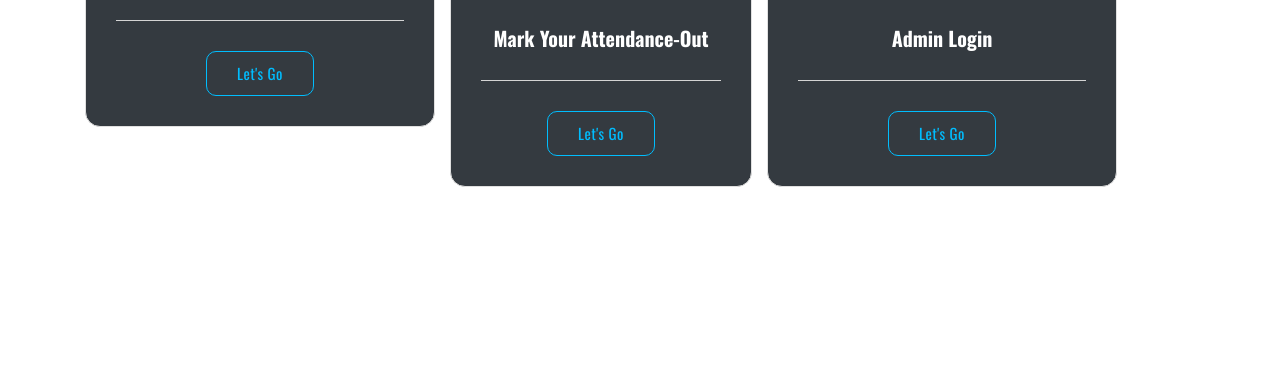
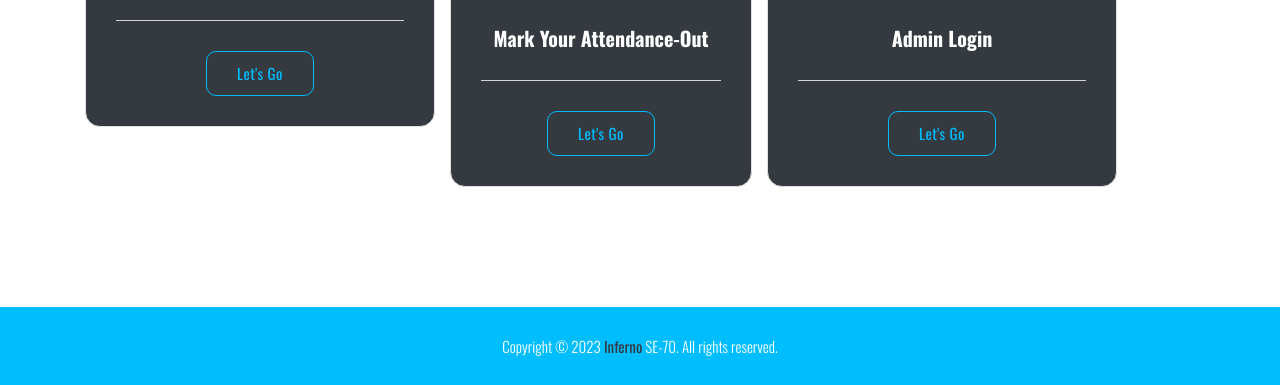
Before and after one commit to Daham-Rajapakse/Presence, a Django app: template recognition/templates/recognition/home.html in a window 1280 px wide. Shown: the part 1445-1830 px from the top of the page. Before the commit the page ends 1632 px from the top, so only its background shows below. Run offline with Django 3.2, Linux system fonts and the light colour scheme; the template is opened without the code that fills it, so the values that code supplies are empty; some libraries are stand-ins or nearby versions.

Commit message:
Update home.html
updated

```diff
--- a/recognition/templates/recognition/home.html
+++ b/recognition/templates/recognition/home.html
@@ -114,3 +114,22 @@ background-image: url(static/recognition/img/banner.png);
         </div>
       </div>
     </div>
+
+
+     <footer>
+    <div class="container">
+      <div class="row">
+        <div class="col-lg-12 text-center">
+          <p>Copyright © 2023 <a href="#" class="text-dark">Inferno</a> SE-70. All rights reserved.</p>
+        </div>
+      </div>
+    </div>
+  </footer>
+    <!-- Optional JavaScript -->
+    <!-- jQuery first, then Popper.js, then Bootstrap JS -->
+    <script src="https://code.jquery.com/jquery-3.2.1.slim.min.js" integrity="sha384-KJ3o2DKtIkvYIK3UENzmM7KCkRr/rE9/Qpg6aAZGJwFDMVNA/GpGFF93hXpG5KkN" crossorigin="anonymous"></script>
+    <script src="https://cdnjs.cloudflare.com/ajax/libs/popper.js/1.12.9/umd/popper.min.js" integrity="sha384-ApNbgh9B+Y1QKtv3Rn7W3mgPxhU9K/ScQsAP7hUibX39j7fakFPskvXusvfa0b4Q" crossorigin="anonymous"></script>
+    <script src="https://maxcdn.bootstrapcdn.com/bootstrap/4.0.0/js/bootstrap.min.js" integrity="sha384-JZR6Spejh4U02d8jOt6vLEHfe/JQGiRRSQQxSfFWpi1MquVdAyjUar5+76PVCmYl" crossorigin="anonymous"></script>
+</body>
+
+</html>
```
